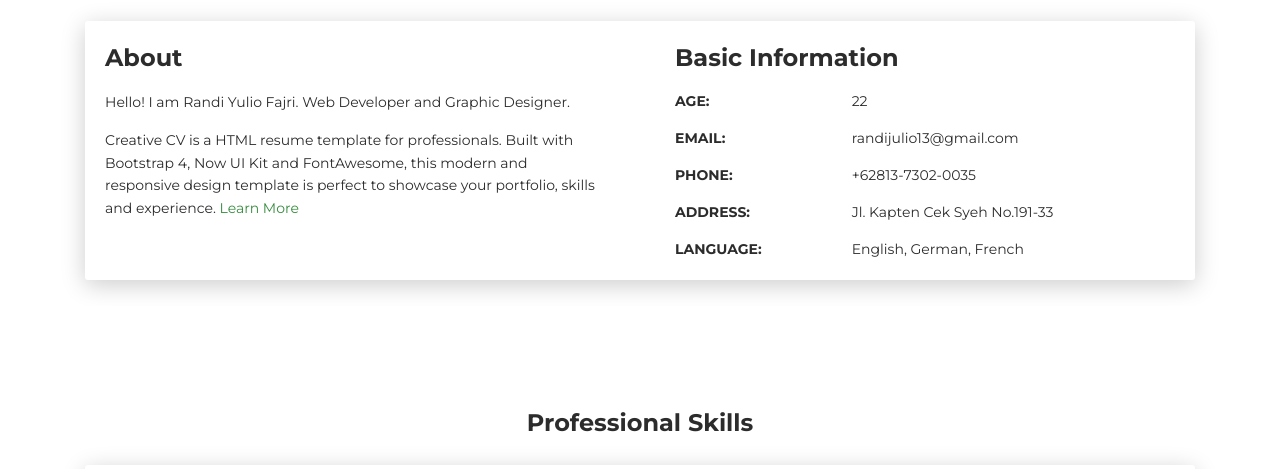
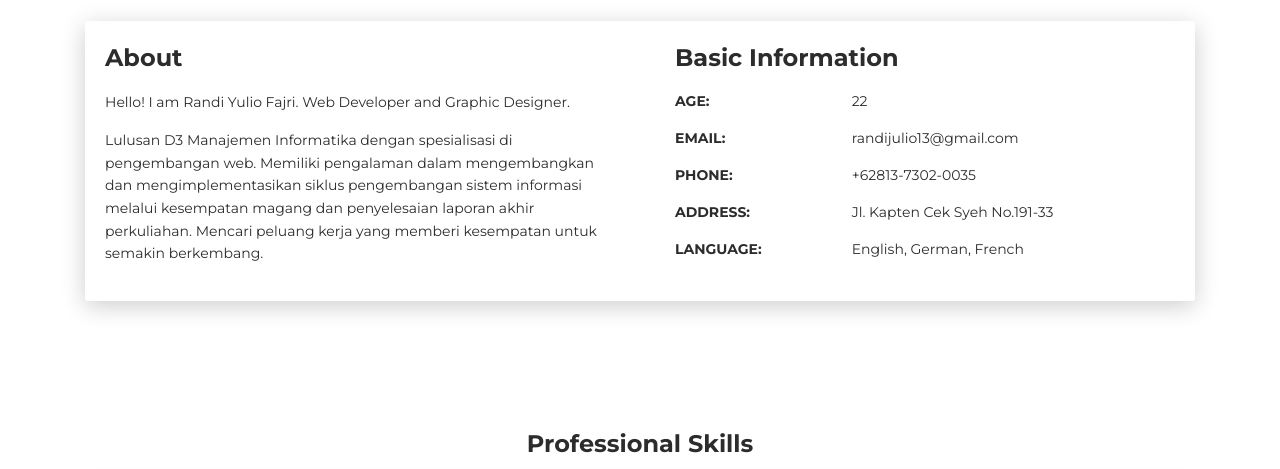
Before and after one commit to randijuliofajri/randijuliofajri.github.io, a plain HTML site: page index.html in a window 1280 px wide. Shown: the part 599-1068 px from the top of the page. Drawn offline with Linux system fonts and the light colour scheme.

Commit message:
edit deskripsi diri

```diff
--- a/index.html
+++ b/index.html
@@ -5,7 +5,7 @@
   <meta charset="UTF-8">
   <meta http-equiv="X-UA-Compatible" content="IE=edge">
   <meta name="viewport" content="width=device-width, initial-scale=1">
-  <title>Creative CV</title>
+  <title>Randi Yulio Fajri</title>
   <meta name="description"
     content="Creative CV is a HTML resume template for professionals. Built with Bootstrap 4, Now UI Kit and FontAwesome, this modern and responsive design template is perfect to showcase your portfolio, skils and experience." />
   <link href="https://fonts.googleapis.com/css?family=Montserrat:400,700,200" rel="stylesheet">
@@ -58,14 +58,15 @@
             </div>
             <div class="section">
               <div class="container">
-                <div class="button-container"><a class="btn btn-default btn-round btn-lg btn-icon" href="https://facebook.com/randijuliofajri"
-                    rel="tooltip" title="Follow me on Facebook"><i class="fa fa-facebook"></i></a><a
-                    class="btn btn-default btn-round btn-lg btn-icon" href="https://twitter.com/randijulio13" rel="tooltip"
-                    title="Follow me on Twitter"><i class="fa fa-twitter"></i></a><a
-                    class="btn btn-default btn-round btn-lg btn-icon" href="http://wa.me/6281373020035" rel="tooltip"
-                    title="Follow me on Google+"><i class="fa fa-whatsapp"></i></a><a
-                    class="btn btn-default btn-round btn-lg btn-icon" href="https://instagram.com/randijuliofajri" rel="tooltip"
-                    title="Follow me on Instagram"><i class="fa fa-instagram"></i></a></div>
+                <div class="button-container"><a class="btn btn-default btn-round btn-lg btn-icon"
+                    href="https://facebook.com/randijuliofajri" rel="tooltip" title="Follow me on Facebook"><i
+                      class="fa fa-facebook"></i></a><a class="btn btn-default btn-round btn-lg btn-icon"
+                    href="https://twitter.com/randijulio13" rel="tooltip" title="Follow me on Twitter"><i
+                      class="fa fa-twitter"></i></a><a class="btn btn-default btn-round btn-lg btn-icon"
+                    href="http://wa.me/6281373020035" rel="tooltip" title="Follow me on Google+"><i
+                      class="fa fa-whatsapp"></i></a><a class="btn btn-default btn-round btn-lg btn-icon"
+                    href="https://instagram.com/randijuliofajri" rel="tooltip" title="Follow me on Instagram"><i
+                      class="fa fa-instagram"></i></a></div>
               </div>
             </div>
           </div>
@@ -79,10 +80,11 @@
                 <div class="card-body">
                   <div class="h4 mt-0 title">About</div>
                   <p>Hello! I am Randi Yulio Fajri. Web Developer and Graphic Designer.</p>
-                  <p>Creative CV is a HTML resume template for professionals. Built with Bootstrap 4, Now UI Kit and
-                    FontAwesome, this modern and responsive design template is perfect to showcase your portfolio,
-                    skills and experience. <a href="https://templateflip.com/templates/creative-cv/"
-                      target="_blank">Learn More</a></p>
+                  <p>Lulusan D3 Manajemen Informatika dengan spesialisasi di pengembangan web. Memiliki pengalaman dalam
+                    mengembangkan dan mengimplementasikan siklus pengembangan sistem informasi melalui kesempatan magang
+                    dan penyelesaian laporan akhir perkuliahan. Mencari peluang kerja yang memberi kesempatan untuk
+                    semakin berkembang.
+                  </p>
                 </div>
               </div>
               <div class="col-lg-6 col-md-12">
```
